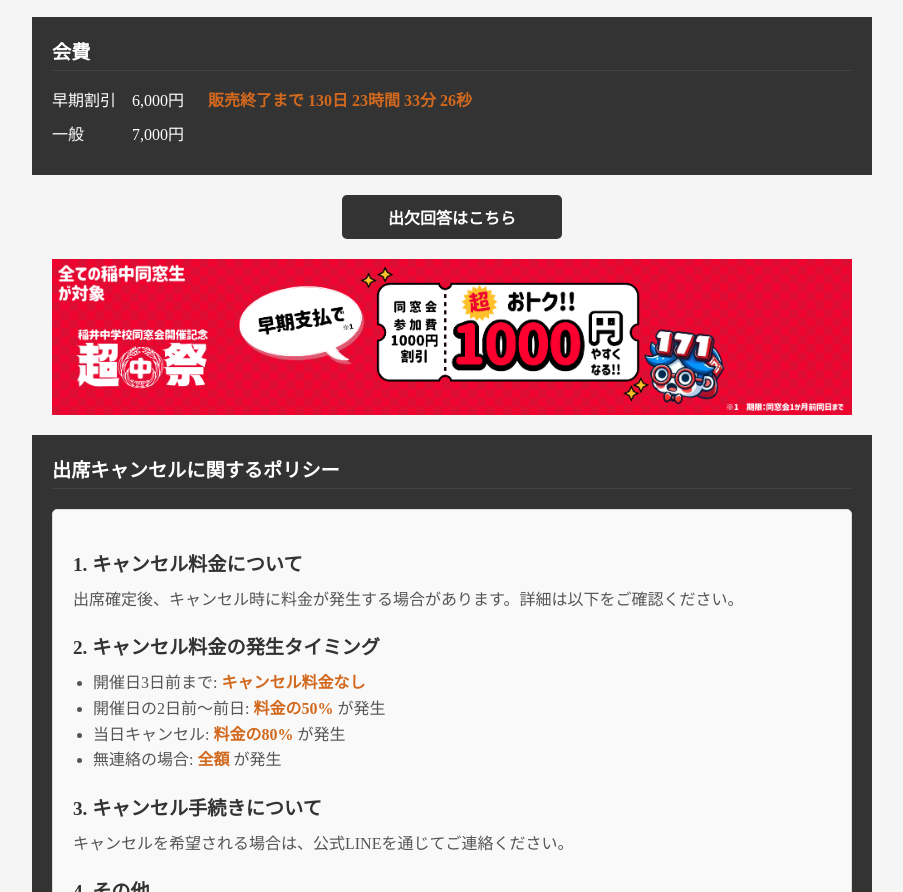
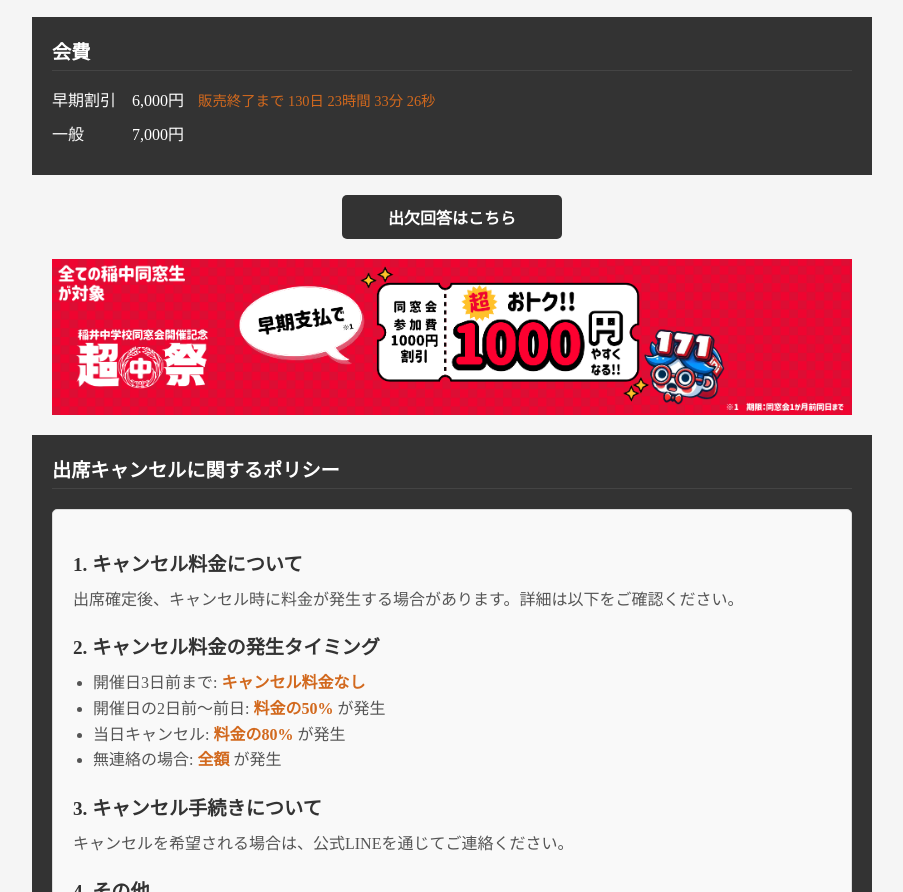
Before and after one commit to Inaijhs95/QuizApp, a plain HTML site: page index.html in a window 1280 px wide. Shown: the part 1694-2586 px from the top of the page, without its empty margins (188-1091 px from the left). Drawn offline with Linux system fonts and the light colour scheme; a web font is replaced by a local one.

Commit message:
Update index.html

```diff
--- a/index.html
+++ b/index.html
@@ -211,6 +211,13 @@
 .policy-item ul li strong {
     color: #d2691e; /* 強調ポイントを目立たせる */
 }
+     #countdown {
+    margin-left: 10px; /* 左側の余白を少なめに */
+    font-size: 0.9rem; /* 小さいフォントサイズ */
+    font-weight: normal; /* 通常の太さに調整 */
+    color: #d2691e; /* 強調色 */
+}
+
 
     </style>
 </head>
@@ -249,9 +256,9 @@
 
     <div class="section">
         <h2>会費</h2>
-       <p>
+     <p>
     早期割引　6,000円
-    <span id="countdown" style="margin-left: 20px; font-weight: bold; color: #d2691e;"></span>
+    <span id="countdown"></span>
 </p>
         <p>一般　　　7,000円</p>
     </div>
```
